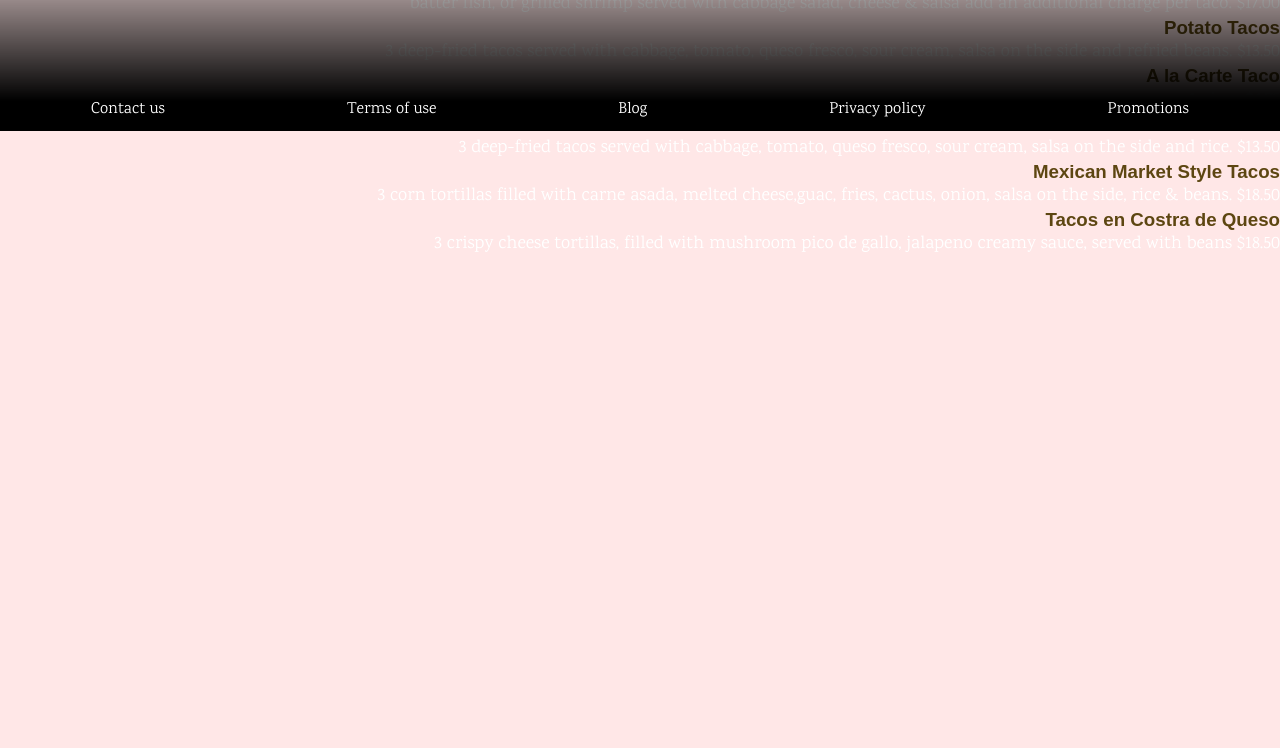
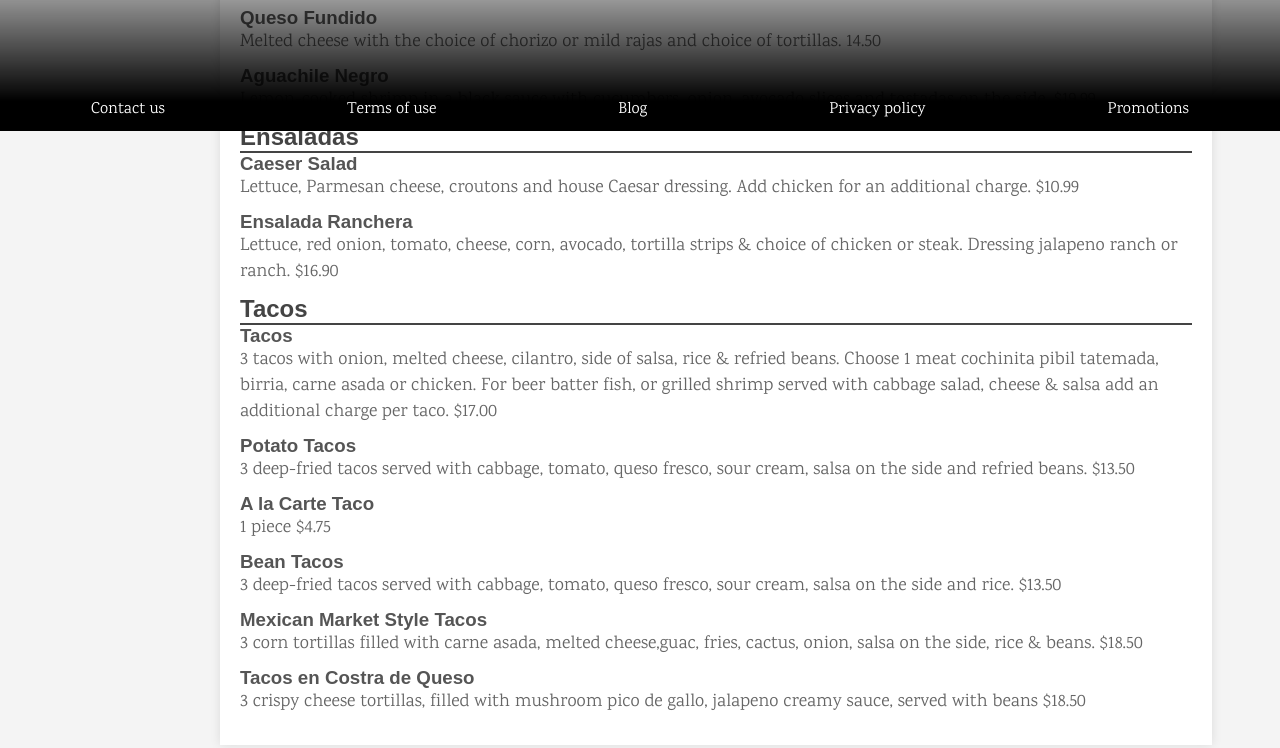
Before and after one commit to JacksonPeake/Itacate-Final, a plain HTML site: page menu.html in a window 1280 px wide. Shown: the part 669-1417 px from the top of the page. Before the commit the page ends 926 px from the top, so only its background shows below. Drawn offline with Linux system fonts and the light colour scheme.

Commit message:
main.css

```diff
--- a/css/main.css
+++ b/css/main.css
@@ -454,30 +454,6 @@ h1, h2, h3, h4 {
 
 /* -------------menu styles----------------- */
 
-/* .menu {
-    display: flex;
-
-
-}
-
-.menuBox {
-    display: flex;
-    justify-content: center;
-    align-items: center;
-    height: 200vh;
-    position: relative;
-  }
-
-.menu {
-    max-width: 100%;
-    max-height: 100%;
-    object-fit: contain;
-    position: absolute;
-    top: 40%;
-    left: 50%;
-    transform: translate(-50%, -50%);
-  } */
-
   .menuHeader {
     text-align: center;
     margin-top: 20px;
@@ -488,10 +464,42 @@ h1, h2, h3, h4 {
     font-family: karma, sans-serif;
   }
 
-  .containerMenu {
-    margin-top: 20px;
-    justify-content: center;
-  }
+
+
+
+  .menuBody {
+    font-family: 'Arial', sans-serif;
+    background-color: #f4f4f4;
+    color: #333;
+    margin: 0;
+    padding: 20px;
+    text-align: left;
+}
+
+.menu {
+    width: 80%;
+    margin: 200px;
+    background: white;
+    padding: 20px;
+    box-shadow: 0 0 10px rgba(0,0,0,0.1);
+    text-align: left;
+}
+
+h2 {
+    color: #444;
+    border-bottom: 2px solid #444;
+}
+
+.item h3 {
+    color: #555;
+    margin-top: 0;
+}
+
+.item p {
+    color: #666;
+    margin-bottom: 10px;
+}
+
 
 
 /* --------------------menu styles end--------------- */
```
